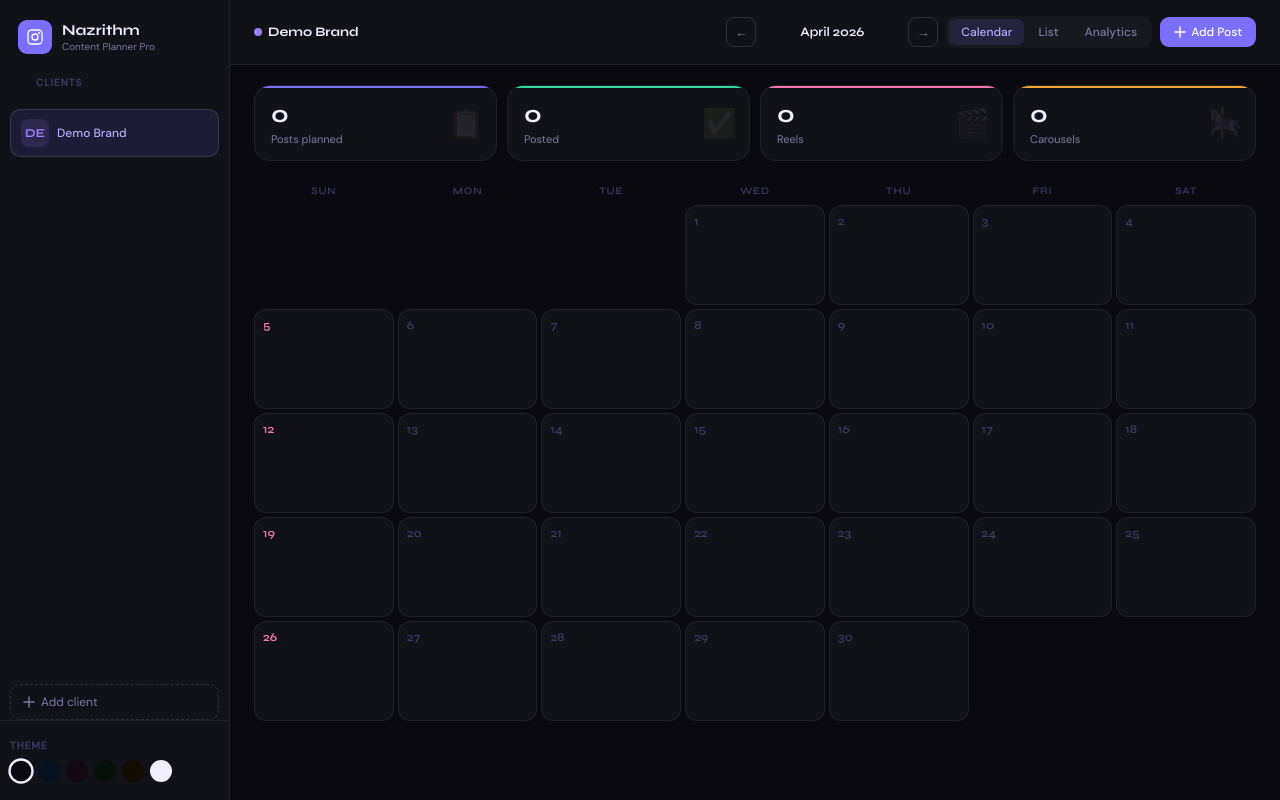
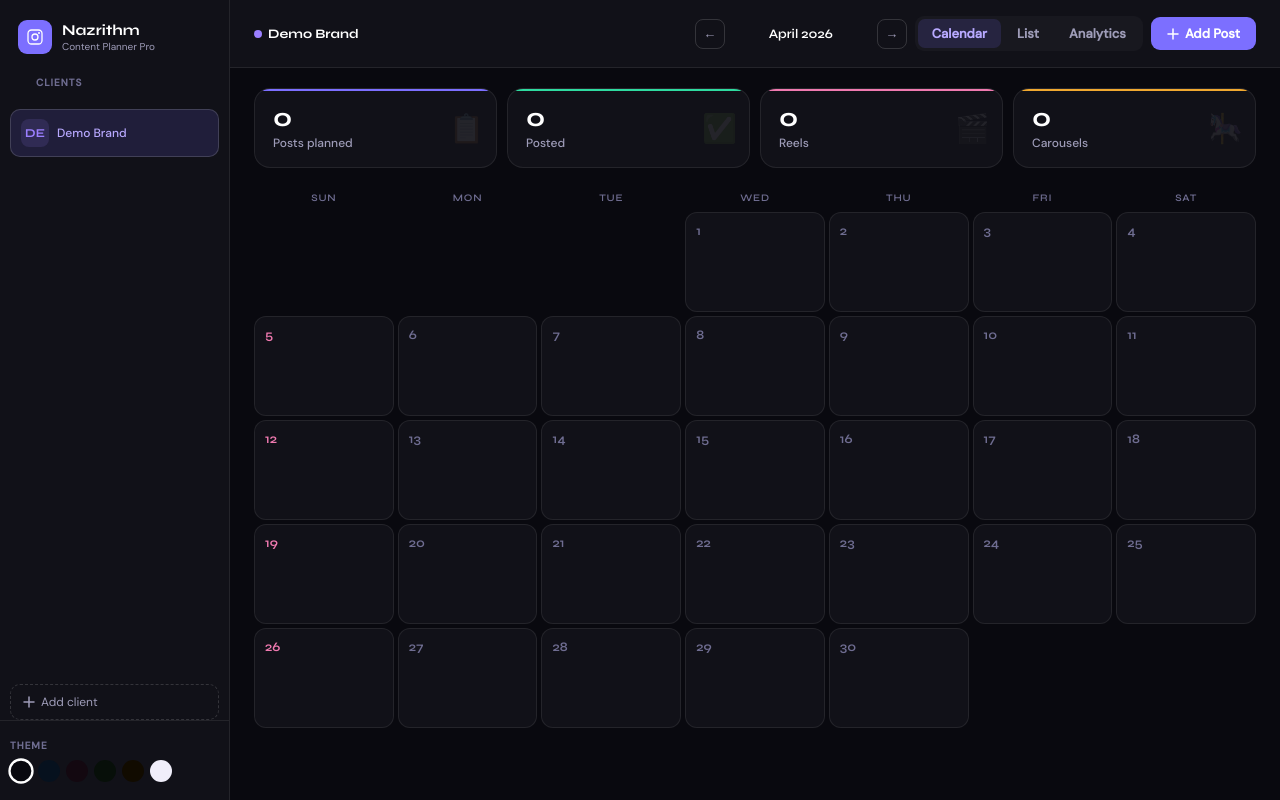
Before and after one commit to xyresiiic/Content-Calandar, a plain HTML site: page index.html in a window 1280 px wide. Drawn offline with Linux system fonts and the light colour scheme.

Commit message:
fix errors

```diff
--- a/style.css
+++ b/style.css
@@ -1,42 +1,42 @@
 /* ─── THEMES ──────────────────────────────── */
 :root{
   --bg:#09090f;--sur:#111118;--sur2:#18181f;--sur3:#22222e;
-  --bdr:rgba(255,255,255,.06);--bdr2:rgba(255,255,255,.12);
-  --tx:#eeeeff;--tx2:#7a78a0;--tx3:#3a3860;
-  --acc:#7c6fff;--acc2:#b8a9ff;--accbg:rgba(124,111,255,.13);
+  --bdr:rgba(255,255,255,.08);--bdr2:rgba(255,255,255,.15);
+  --tx:#ffffff;--tx2:#9e9cb8;--tx3:#6f6d91;
+  --acc:#7c6fff;--acc2:#b8a9ff;--accbg:rgba(124,111,255,.15);
   --red:#f06060;--redbg:rgba(240,96,96,.1);
   --grn:#2fdba0;--yel:#f0a830;
   --radius:12px;--radius2:16px;
 }
 .t-aurora{
   --bg:#06111e;--sur:#0d1e30;--sur2:#132840;--sur3:#1a344f;
-  --bdr:rgba(0,210,255,.07);--bdr2:rgba(0,210,255,.17);
-  --tx:#d8f8ff;--tx2:#5ab0c8;--tx3:#1a5070;
-  --acc:#00d4ff;--acc2:#80eaff;--accbg:rgba(0,212,255,.12);
+  --bdr:rgba(0,210,255,.09);--bdr2:rgba(0,210,255,.18);
+  --tx:#ffffff;--tx2:#8fd1e3;--tx3:#4fa0c2;
+  --acc:#00d4ff;--acc2:#80eaff;--accbg:rgba(0,212,255,.15);
 }
 .t-blossom{
   --bg:#130810;--sur:#1f1020;--sur2:#2b1830;--sur3:#382040;
-  --bdr:rgba(255,130,200,.07);--bdr2:rgba(255,130,200,.17);
-  --tx:#ffe4f8;--tx2:#c080b0;--tx3:#602040;
-  --acc:#ff6ec8;--acc2:#ffb0e8;--accbg:rgba(255,110,200,.12);
+  --bdr:rgba(255,130,200,.09);--bdr2:rgba(255,130,200,.18);
+  --tx:#ffffff;--tx2:#d8a1c9;--tx3:#a8678c;
+  --acc:#ff6ec8;--acc2:#ffb0e8;--accbg:rgba(255,110,200,.15);
 }
 .t-jade{
   --bg:#070f09;--sur:#0f1a12;--sur2:#172219;--sur3:#1e2d21;
-  --bdr:rgba(70,200,100,.07);--bdr2:rgba(70,200,100,.17);
-  --tx:#e0f8e8;--tx2:#60b070;--tx3:#205030;
-  --acc:#3dd870;--acc2:#88f0a8;--accbg:rgba(61,216,112,.12);
+  --bdr:rgba(70,200,100,.09);--bdr2:rgba(70,200,100,.18);
+  --tx:#ffffff;--tx2:#8ac797;--tx3:#539665;
+  --acc:#3dd870;--acc2:#88f0a8;--accbg:rgba(61,216,112,.15);
 }
 .t-solar{
   --bg:#110b00;--sur:#1c1400;--sur2:#261c00;--sur3:#332600;
-  --bdr:rgba(255,170,0,.07);--bdr2:rgba(255,170,0,.17);
-  --tx:#fff2cc;--tx2:#b08830;--tx3:#604400;
-  --acc:#f0a800;--acc2:#ffd060;--accbg:rgba(240,168,0,.12);
+  --bdr:rgba(255,170,0,.09);--bdr2:rgba(255,170,0,.18);
+  --tx:#ffffff;--tx2:#d6bc7a;--tx3:#b59143;
+  --acc:#f0a800;--acc2:#ffd060;--accbg:rgba(240,168,0,.15);
 }
 .t-pearl{
-  --bg:#f0eefa;--sur:#ffffff;--sur2:#ece8fc;--sur3:#e0d8f8;
-  --bdr:rgba(100,70,200,.07);--bdr2:rgba(100,70,200,.15);
-  --tx:#1a1438;--tx2:#6a5898;--tx3:#b0a8d0;
-  --acc:#5c3fff;--acc2:#9070ff;--accbg:rgba(92,63,255,.09);
+  --bg:#f0eefa;--sur:#ffffff;--sur2:#f5f3ff;--sur3:#e0d8f8;
+  --bdr:rgba(100,70,200,.09);--bdr2:rgba(100,70,200,.18);
+  --tx:#110e24;--tx2:#4b3f6e;--tx3:#776a9c;
+  --acc:#5c3fff;--acc2:#9070ff;--accbg:rgba(92,63,255,.1);
   --red:#d03030;--redbg:rgba(208,48,48,.08);
   --grn:#10a860;--yel:#c08000;
 }
@@ -153,7 +153,7 @@ body{font-family:'DM Sans',sans-serif;background:var(--bg);color:var(--tx);trans
 /* view tabs */
 .view-tabs{display:flex;gap:2px;background:var(--sur2);border-radius:9px;padding:3px;}
 .v-tab{
-  padding:5px 12px;border-radius:7px;font-size:12px;font-weight:500;
+  padding:6px 14px;border-radius:7px;font-size:13px;font-weight:600;
   color:var(--tx2);cursor:pointer;transition:all .15s;border:none;background:none;
   font-family:'DM Sans',sans-serif;
 }
@@ -161,10 +161,10 @@ body{font-family:'DM Sans',sans-serif;background:var(--bg);color:var(--tx);trans
 
 /* action btn */
 .act-btn{
-  display:flex;align-items:center;gap:5px;
-  padding:7px 14px;border-radius:9px;
+  display:flex;align-items:center;justify-content:center;gap:6px;
+  padding:8px 16px;border-radius:9px;
   background:var(--acc);color:#fff;border:none;
-  font-size:12px;font-weight:500;cursor:pointer;font-family:'DM Sans',sans-serif;
+  font-size:13px;font-weight:600;cursor:pointer;font-family:'DM Sans',sans-serif;
   transition:opacity .15s;
 }
 .act-btn:hover{opacity:.85;}
@@ -177,16 +177,16 @@ body{font-family:'DM Sans',sans-serif;background:var(--bg);color:var(--tx);trans
 .stats-grid{display:grid;grid-template-columns:repeat(4,1fr);gap:10px;margin-bottom:20px;}
 .stat-card{
   background:var(--sur);border:1px solid var(--bdr);border-radius:var(--radius2);
-  padding:14px 16px;position:relative;overflow:hidden;
-  display:flex;flex-direction:column;justify-content:center;
+  padding:16px 18px;position:relative;overflow:hidden;
+  display:flex;flex-direction:column;justify-content:center;gap:4px;
 }
 .stat-card::before{content:'';position:absolute;top:0;left:0;right:0;height:2px;border-radius:var(--radius2) var(--radius2) 0 0;}
 .stat-card:nth-child(1)::before{background:var(--acc);}
 .stat-card:nth-child(2)::before{background:var(--grn);}
 .stat-card:nth-child(3)::before{background:#f07ab0;}
 .stat-card:nth-child(4)::before{background:var(--yel);}
-.stat-num{font-family:'Syne',sans-serif;font-size:24px;font-weight:700;color:var(--tx);}
-.stat-lbl{font-size:11px;color:var(--tx2);margin-top:3px;}
+.stat-num{font-family:'Syne',sans-serif;font-size:26px;font-weight:700;color:var(--tx);line-height:1;}
+.stat-lbl{font-size:12px;font-weight:500;color:var(--tx2);}
 .stat-bg-icon{position:absolute;right:12px;top:50%;transform:translateY(-50%);font-size:28px;opacity:.08;}
 
 /* ─── CALENDAR ────────────────────────────── */
@@ -197,9 +197,10 @@ body{font-family:'DM Sans',sans-serif;background:var(--bg);color:var(--tx);trans
 .cal-cell{
   background:var(--sur);border:1px solid var(--bdr);
   border-radius:var(--radius);min-height:100px;
-  padding:8px;cursor:pointer;
+  padding:10px;cursor:pointer;
   transition:border-color .15s,background .15s;
   position:relative;overflow:hidden;
+  display:flex;flex-direction:column;gap:4px;
 }
 .cal-cell:hover{border-color:var(--bdr2);background:var(--sur2);}
 .cal-cell.today{border-color:var(--acc);background:var(--accbg);}
@@ -207,20 +208,20 @@ body{font-family:'DM Sans',sans-serif;background:var(--bg);color:var(--tx);trans
 .cal-cell.empty{background:none;border-color:transparent;cursor:default;}
 .cal-cell.sunday .cell-dn{color:#f07ab0;}
 .cell-dn{
-  font-family:'Syne',sans-serif;font-size:12px;font-weight:600;
-  color:var(--tx3);margin-bottom:5px;
+  font-family:'Syne',sans-serif;font-size:13px;font-weight:600;
+  color:var(--tx3);
   display:flex;align-items:center;justify-content:space-between;
 }
 .cal-cell.today .cell-dn{color:var(--acc2);}
-.today-chip{font-size:8px;background:var(--acc);color:#fff;padding:1px 5px;border-radius:6px;font-weight:700;}
+.today-chip{font-size:9px;background:var(--acc);color:#fff;padding:2px 6px;border-radius:6px;font-weight:700;}
 .post-pill{
-  font-size:10px;font-weight:500;padding:2px 6px;border-radius:5px;
-  margin-bottom:2px;display:block;
+  font-size:11px;font-weight:600;padding:4px 8px;border-radius:6px;
+  display:block;
   white-space:nowrap;overflow:hidden;text-overflow:ellipsis;
   cursor:pointer;transition:filter .1s;
 }
 .post-pill:hover{filter:brightness(1.2);}
-.more-pill{font-size:10px;color:var(--tx3);display:block;padding:1px 0;}
+.more-pill{font-size:11px;font-weight:500;color:var(--tx3);display:block;padding:2px 0;}
 
 /* ─── LIST VIEW ───────────────────────────── */
 .list-filters{display:flex;gap:6px;margin-bottom:14px;flex-wrap:wrap;}
```
